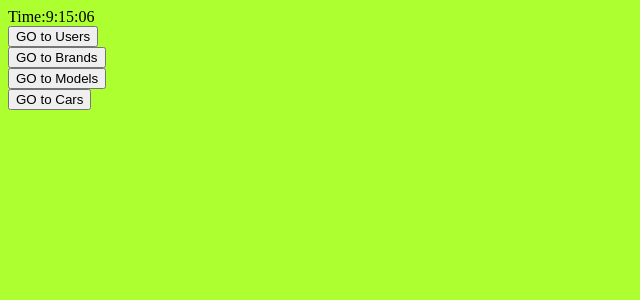
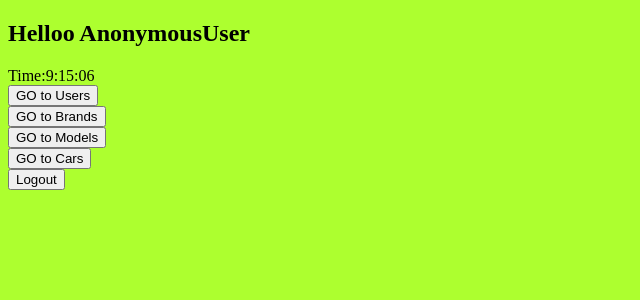
Before and after one commit to DenisPGH/REST-API-for-cars, a Django app: page /log/ in a window 1280 px wide. Shown: the top 300 px of the page, without its empty margins (0-640 px from the left). Run offline with Django 4.2, Linux system fonts and the light colour scheme.

Commit message:
fixed login logout

```diff
--- a/Cars/Cars/cars_rest/urls.py
+++ b/Cars/Cars/cars_rest/urls.py
@@ -3,7 +3,7 @@ from django.urls import path
 from Cars.cars_rest.views import UsersListView, ListBrands, ListModels, ListCars, SingleCarView
 
 urlpatterns=(
-    path('rest/',UsersListView.as_view(),name="restusers"),
+    path('user/',UsersListView.as_view(),name="restusers"),
     path('brands/',ListBrands.as_view(),name="brands"),
     path('models/',ListModels.as_view(),name="models"),
     path('car/',ListCars.as_view(),name="cars"),
--- a/Cars/Cars/settings.py
+++ b/Cars/Cars/settings.py
@@ -141,7 +141,7 @@ STATICFILES_DIRS = (
 DEFAULT_AUTO_FIELD = 'django.db.models.BigAutoField'
 
 AUTH_USER_MODEL = 'users_app.CustomCarUser'
-LOGOUT_REDIRECT_URL= 'logout'
+LOGOUT_REDIRECT_URL= 'loginJ'
 
 REST_FRAMEWORK = {
     'DEFAULT_FILTER_BACKENDS': ['django_filters.rest_framework.DjangoFilterBackend'],
--- a/Cars/Cars/users_app/views.py
+++ b/Cars/Cars/users_app/views.py
@@ -5,6 +5,7 @@ from django.views import generic as views
 from Cars.users_app.models import CustomCarUser
 from django.contrib.auth.views import LoginView,LogoutView
 from django.contrib.auth import mixins as auth_mixin
+from django.contrib.auth import forms as auth_forms
 
 
 class MyLoginView(LoginView,auth_mixin.LoginRequiredMixin):
@@ -17,11 +18,14 @@ class LogoutPageView(LogoutView):
     def get_success_url(self):
         return reverse_lazy('index')
 
+class CreateNewUserForm(auth_forms.UserCreationForm):
+    class Meta:
+        model = CustomCarUser
+        fields = ('username','first_name', 'last_name','password1', 'password2', )
 
 
 class RegistrationView(views.CreateView):
-    model=CustomCarUser
-    fields = ('password','username','first_name','last_name')
+    form_class = CreateNewUserForm
     template_name = 'registration.html'
     success_url = reverse_lazy('loginJ')
 
--- a/Cars/templates/login.html
+++ b/Cars/templates/login.html
@@ -8,7 +8,7 @@
     <title>Title</title>
 </head>
 <body onload="startTime()">
-
+<div> <h2>Helloo {{ user|capfirst }}</h2></div>
 <div id="txt"></div>
 <div>
         <form class="app" method='get' action="{% url 'restusers' %}">
@@ -26,6 +26,8 @@
         </form>
     </div>
 
+
+
 <div>
         <form class="app" method='get' action="{% url 'models' %}">
          <button class="regi">GO to Models</button>
@@ -42,5 +44,13 @@
         </form>
     </div>
 
+<div>
+        <form class="app" method='get' action="{% url 'logout' %}">
+         <button class="regi">Logout</button>
+            {% csrf_token %}
+
+        </form>
+    </div>
+
 </body>
 </html>
--- a/Cars/templates/registration.html
+++ b/Cars/templates/registration.html
@@ -10,7 +10,7 @@
     <form class="field" enctype="multipart/form-data" method='post' action="{% url 'registration' %}">
             {{ form.as_p }}
 
-         <button class="regi"> SAVE </button>
+         <button class="regi" type="submit"> SAVE </button>
             {% csrf_token %}
         </form>
 </div>
```
